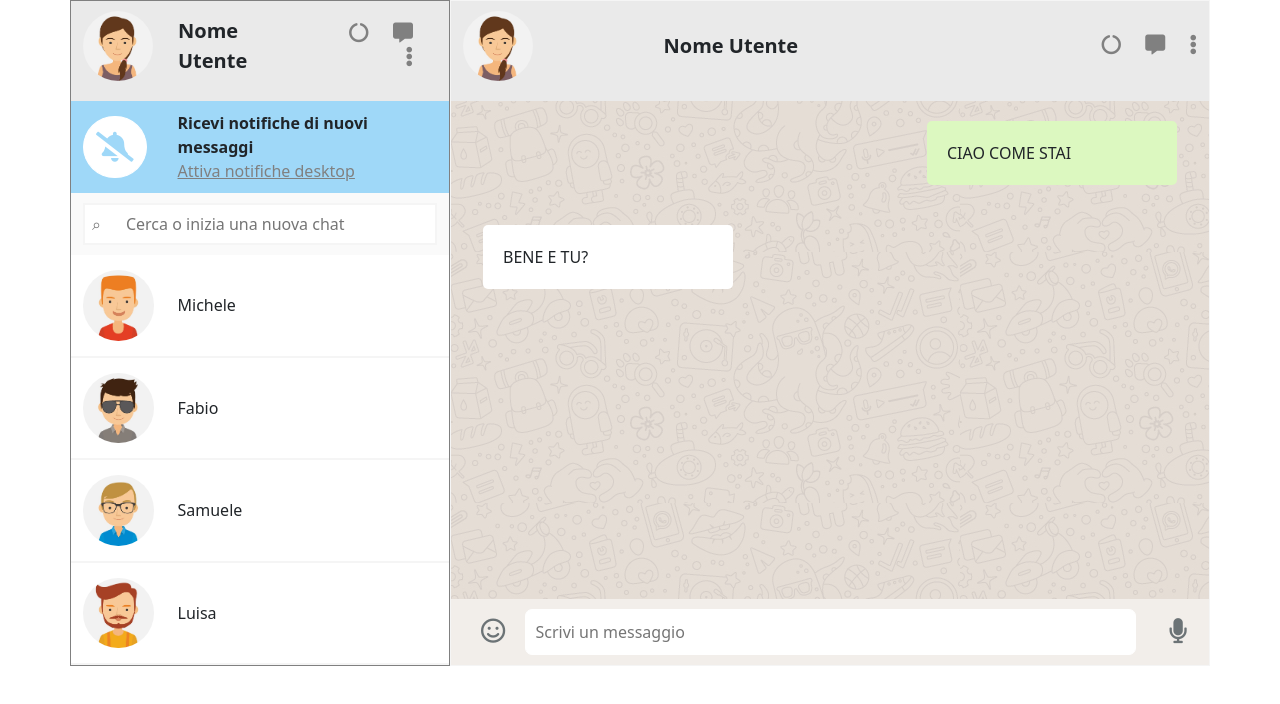
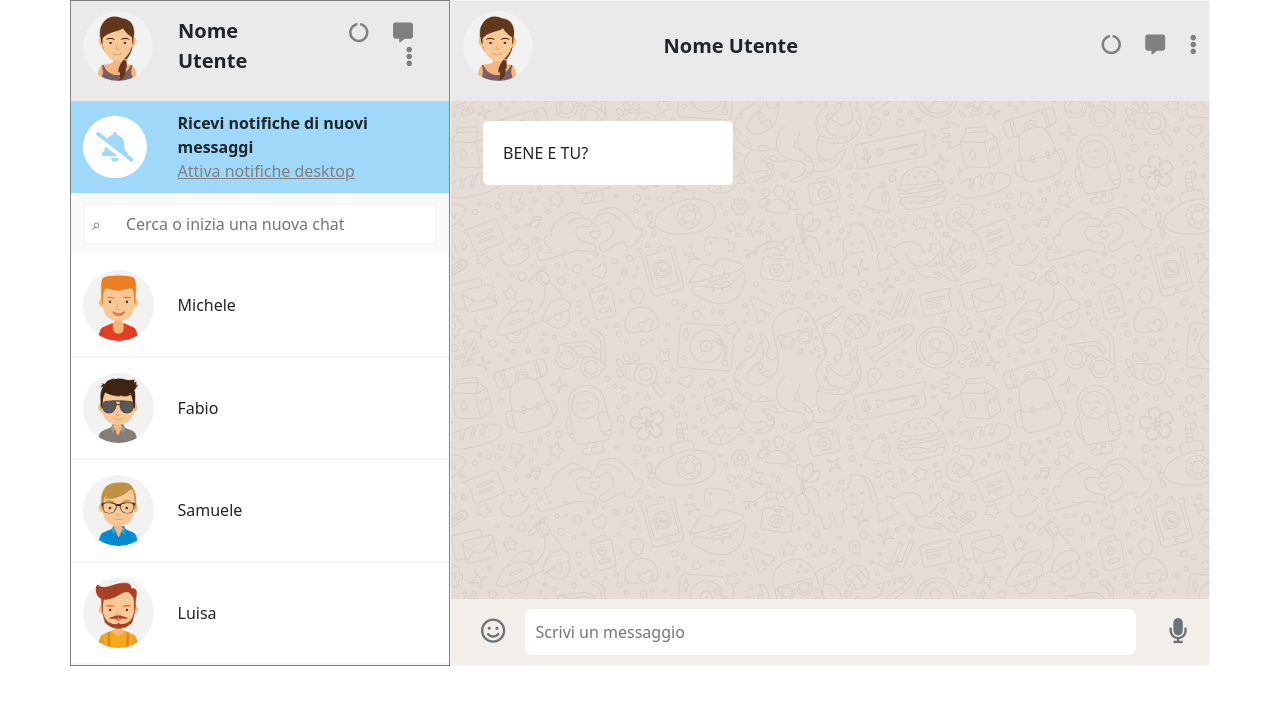
Before and after one commit to antoniovenezia/vue-boolzapp, a plain HTML site: page index.html in a window 1280 px wide. Drawn offline with nearby package versions, Linux system fonts and the light colour scheme.

Commit message:
vue-boolzapp

```diff
--- a/index.html
+++ b/index.html
@@ -101,17 +101,17 @@
 
                         <div class="messages">
 
-                            <div class="d-flex justify-content-end">
+                            <!-- <div class="d-flex justify-content-end">
                                 <div class="message-send">
                                     <div>CIAO COME STAI</div>
                                 </div>
-                            </div>
+                            </div> -->
 
-                            <div>
+                            <!-- <div v-for(oggetto in contacts)> -->
                                 <div class="message-received">
                                     <div>BENE E TU?</div>
                                 </div>
-                            </div>
+                            <!-- </div> -->
 
 
 
```
Also changed, not shown: text.txt.
